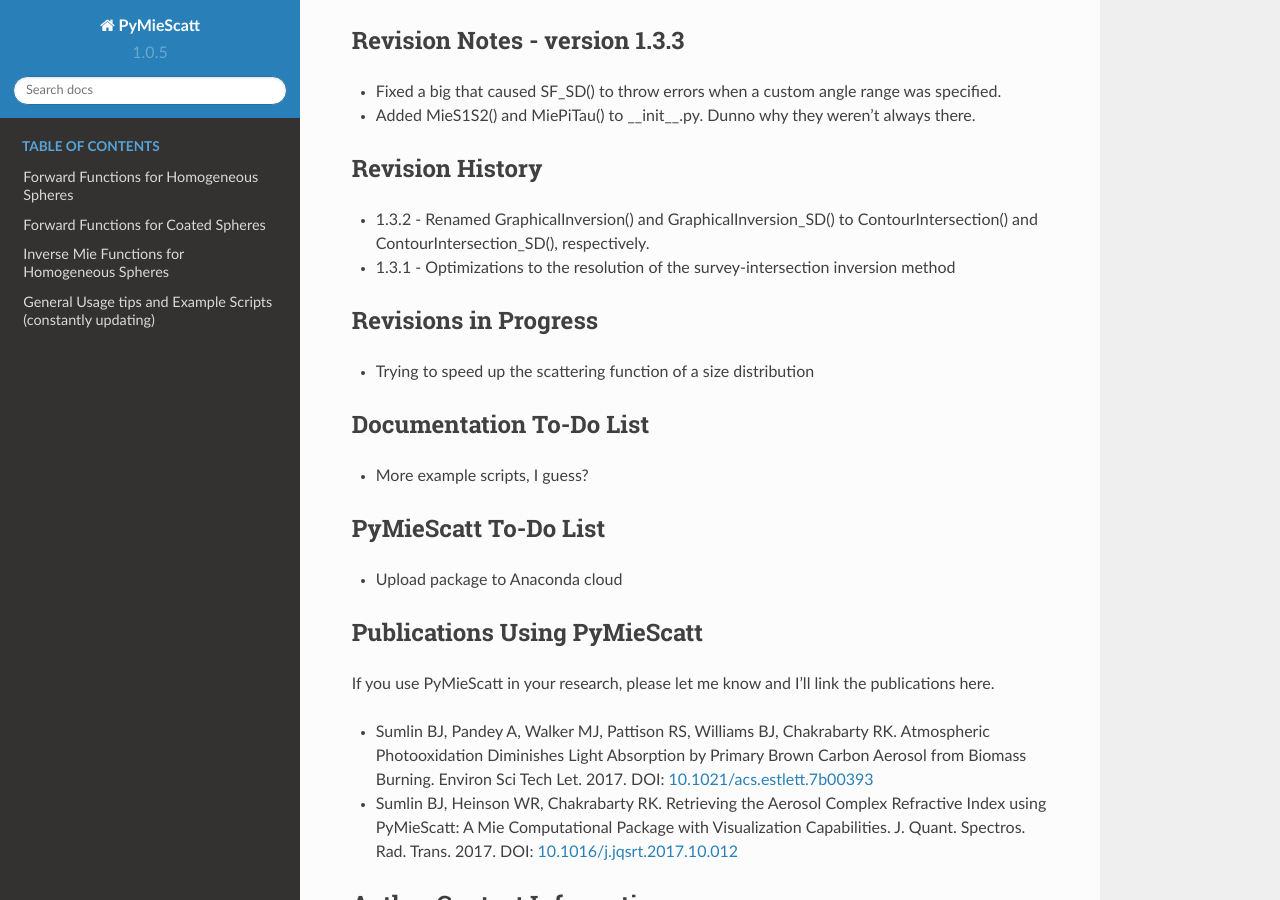
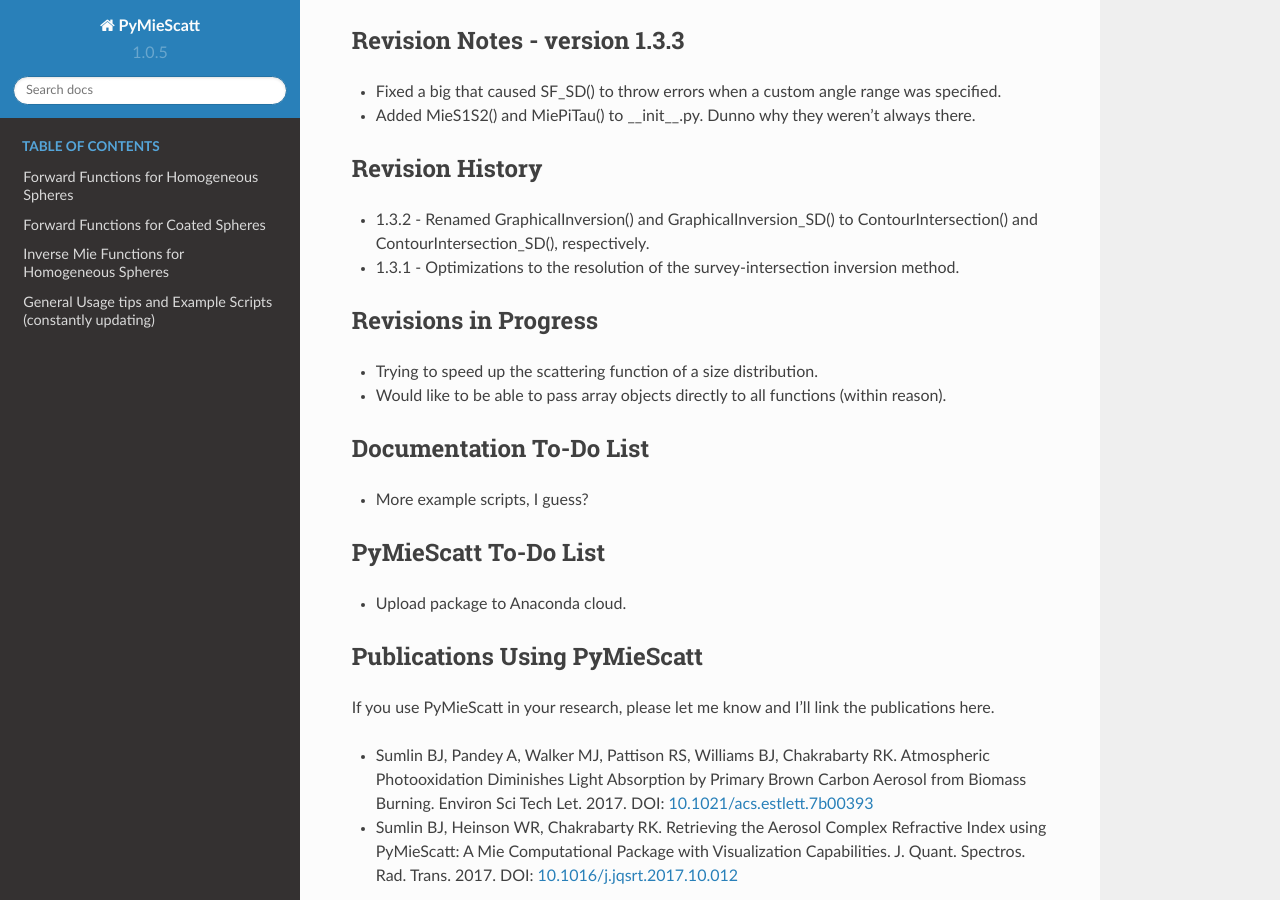
Before and after one commit to bsumlin/PyMieScatt, a Sphinx documentation site: the page built from docs/index.rst, in a window 1280 px wide and 900 px high, scrolled down 1433 px. Built offline with Sphinx 7.4.7 and the Read the Docs theme 2.0.0, drawn with Linux system fonts in a browser that asks for light colours; formulas are drawn with MathJax 3; pages that are not in the unit, such as notebooks, are missing from menus.

Commit message:
minor
docs llol

```diff
--- a/docs/index.rst
+++ b/docs/index.rst
@@ -53,12 +53,13 @@
 - 1.3.2
   - Renamed GraphicalInversion() and GraphicalInversion_SD() to ContourIntersection() and ContourIntersection_SD(), respectively.
 - 1.3.1
-  - Optimizations to the resolution of the survey-intersection inversion method
+  - Optimizations to the resolution of the survey-intersection inversion method.
 
 Revisions in Progress
 ---------------------
 
-- Trying to speed up the scattering function of a size distribution
+- Trying to speed up the scattering function of a size distribution.
+- Would like to be able to pass array objects directly to all functions (within reason).
 
 Documentation To-Do List
 ------------------------
@@ -68,7 +69,7 @@
 PyMieScatt To-Do List
 ---------------------
 
-- Upload package to Anaconda cloud
+- Upload package to Anaconda cloud.
 
 Publications Using PyMieScatt
 -----------------------------
```
